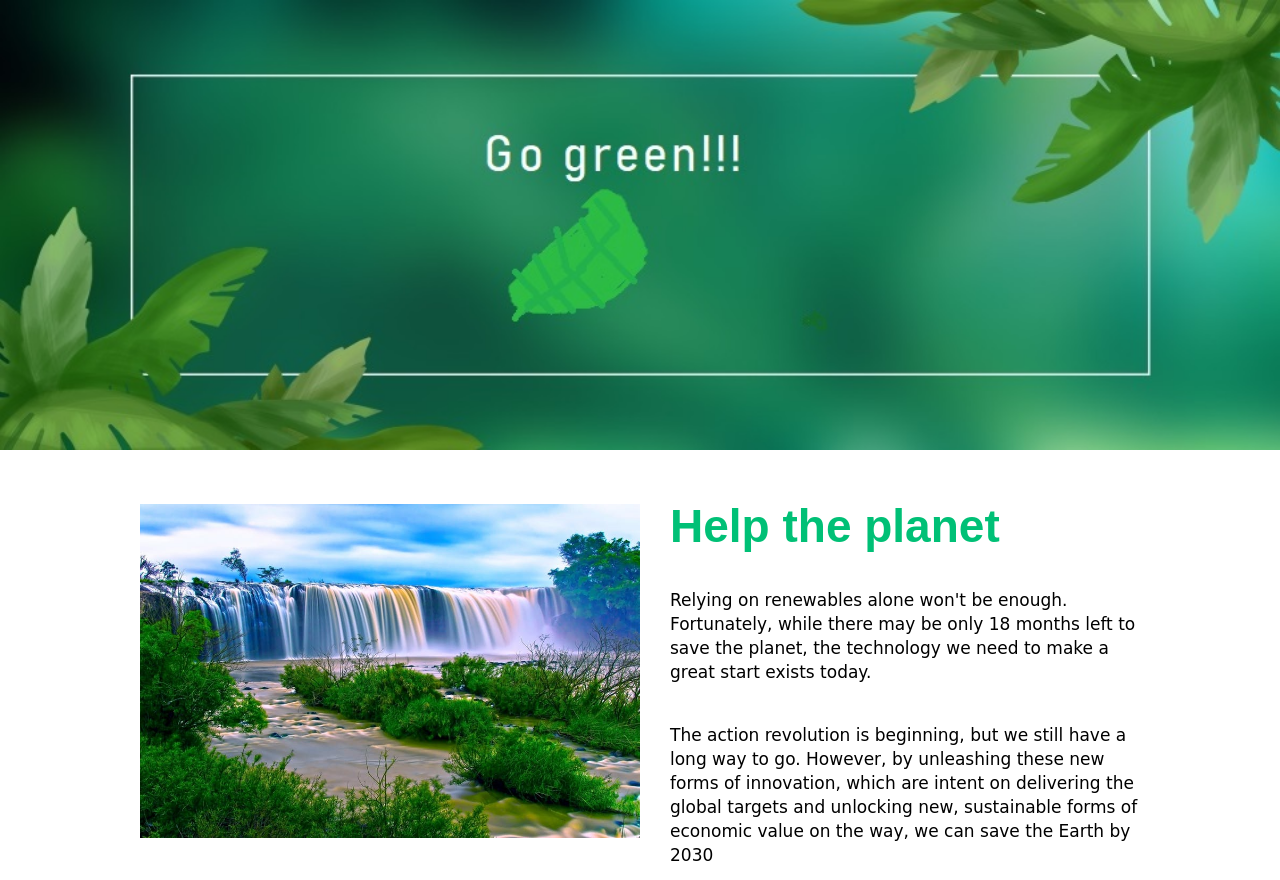
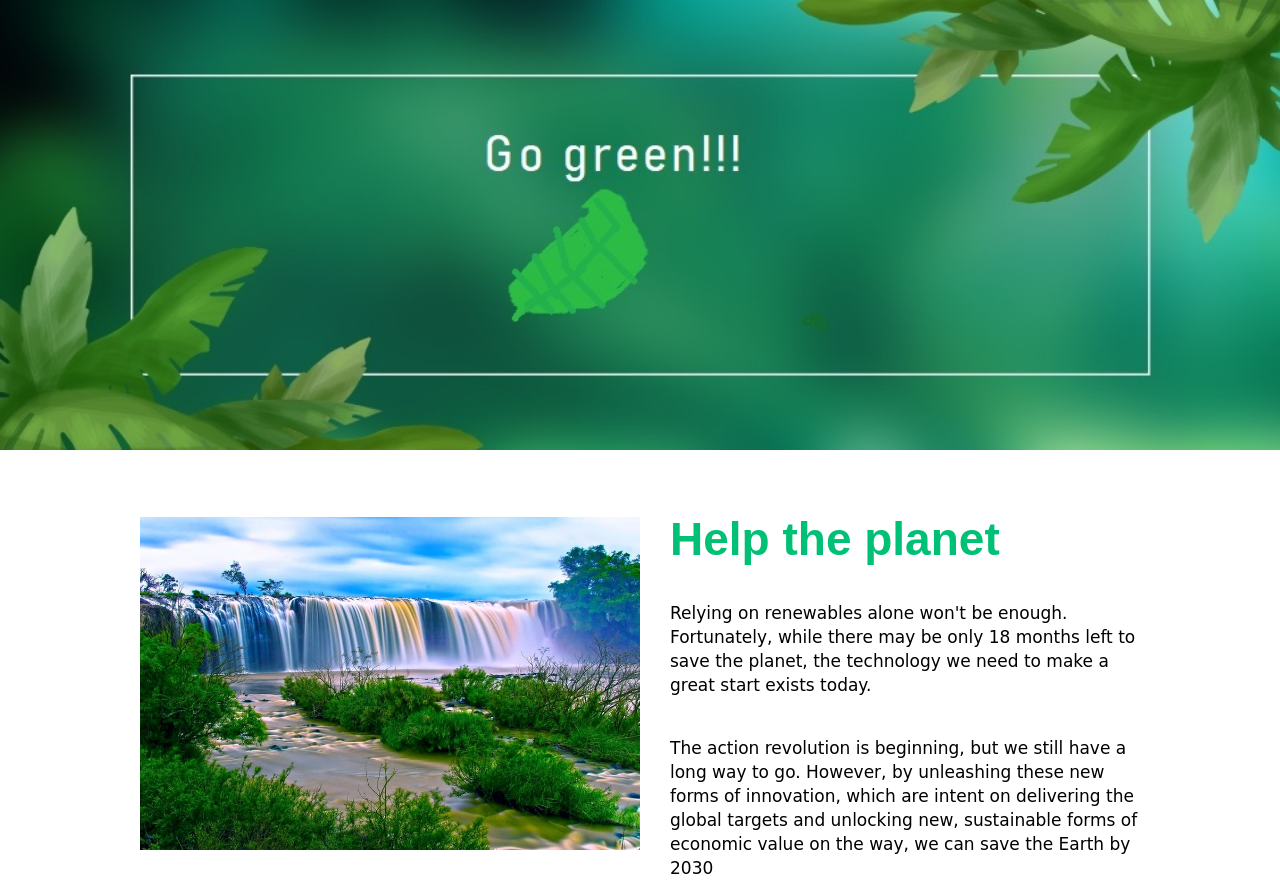
Before and after one commit to misacoding/ResponsiveApp, a PHP site: page / in a window 1280 px wide. Run offline with PHP 8.4, Linux system fonts and the light colour scheme.

Commit message:
I added spaces to the mobile view

```diff
--- a/style.css
+++ b/style.css
@@ -4,7 +4,10 @@
 }
 
 .wrapper {
-    width: 100%;
+    padding-top: 1%;
+    padding-right: 2%;
+    padding-bottom: 1%;
+    padding-left: 2%;
 }
 
 .img-banner {
@@ -46,7 +49,7 @@
     .img-banner {
         display: block;
         width: 100%;
-        padding-bottom: 34px;
+        padding-bottom: 36px;
     }
 
     .img-info h2{
@@ -59,7 +62,7 @@
 
 
     .img-photo {
-      padding-top: 30px;
+      padding-top: 35px;
     }
 }
 
```
